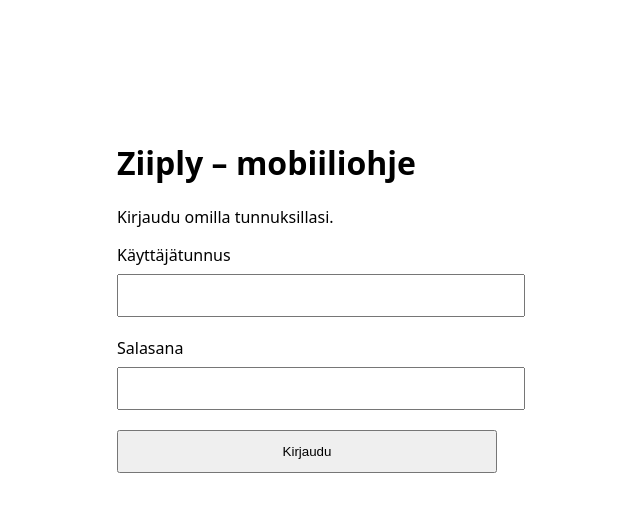
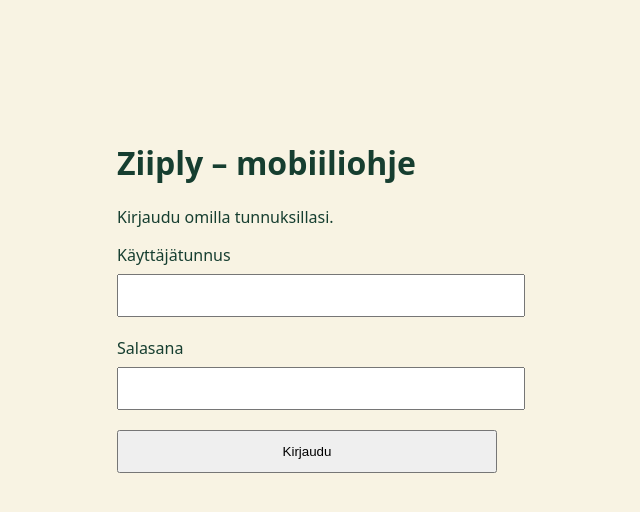
Before and after one commit to ziipli2026/ziiply-fi, a Next.js app in the folder protected-guide/: page / in a window 1280 px wide. Shown: the top 512 px of the page, without its empty margins (333-973 px from the left). Built offline with nearby package versions, Linux system fonts and the light colour scheme.

Commit message:
Add required Next.js root layout

```diff
--- /dev/null
+++ b/protected-guide/app/layout.jsx
@@ -0,0 +1,7 @@
+export const metadata = {
+ title: 'Ziiply – suojattu mobiiliohje',
+ robots: { index: false, follow: false },
+};
+export default function RootLayout({ children }) {
+ return <html lang="fi"><body style={{margin:0,fontFamily:'system-ui, sans-serif',background:'#f8f3e3',color:'#163e30'}}>{children}</body></html>;
+}
```
